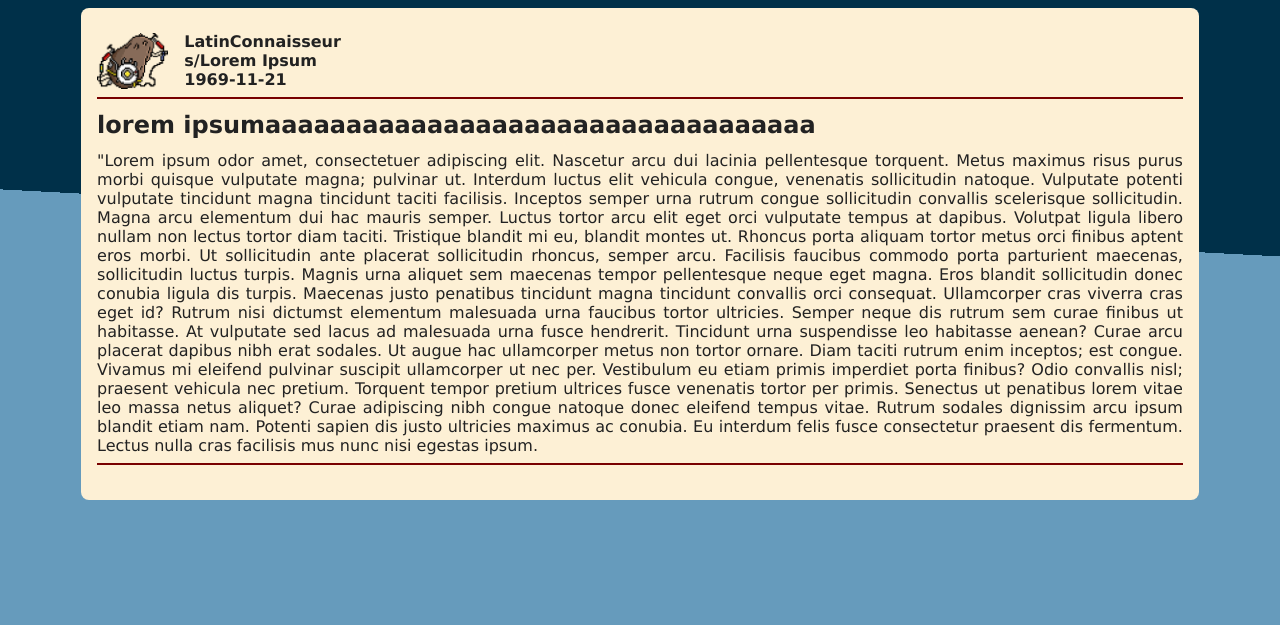
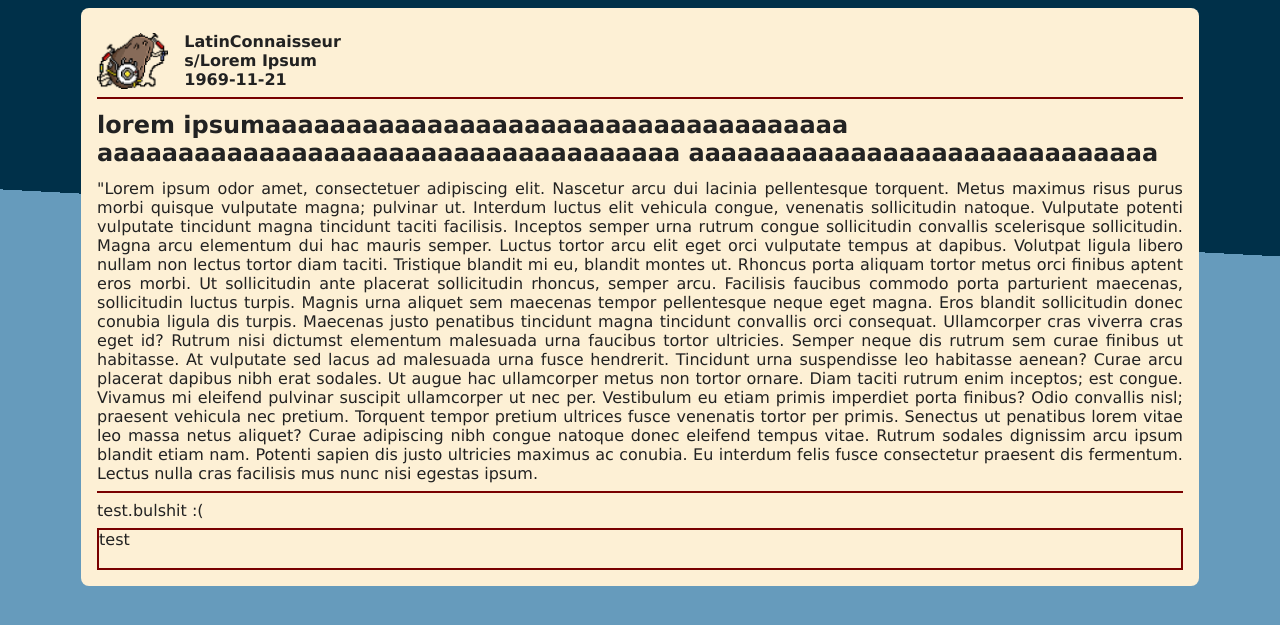
Before and after one commit to yvr8/h2025-Web-ProjetFinalWeb, a PHP site: page / in a window 1280 px wide. Shown: the part 64-689 px from the top of the page. Run offline with PHP 8.4, Linux system fonts and the light colour scheme.

Commit message:
Commentaire et fix content > h1 qui ne resizait pas correctement

```diff
--- a/css/index.css
+++ b/css/index.css
@@ -61,7 +61,13 @@ article{
     border-radius: 8px;
     margin: .5rem;
     padding: 1rem;
-    /*icon, username, publish date, sub*/
+    /*apply a separation line between elements for style*/
+    > div:not(:last-child):not(.reaction){
+        /*style*/
+        border-bottom-style: solid;
+        border-bottom-color: #780000;
+        border-bottom-width: 2px;
+    }
     .info {
         /*position*/
         display: flex;
@@ -69,10 +75,10 @@ article{
         flex-wrap: nowrap;
         gap: .5em;
         align-items: center;
-        /*style*/
-        border-bottom-style: solid;
-        border-bottom-color: #780000;
-        border-bottom-width: 2px;
+        /*!*style*!*/
+        /*border-bottom-style: solid;*/
+        /*border-bottom-color: #780000;*/
+        /*border-bottom-width: 2px;*/
         img{
             height: 3.5rem;
             width: auto;
@@ -88,28 +94,54 @@ article{
         }
     }
     .content {
-        /*style*/
-        border-bottom-style: solid;
-        border-bottom-color: #780000;
-        border-bottom-width: 2px;
+        /*!*style*!*/
+        /*border-bottom-style: solid;*/
+        /*border-bottom-color: #780000;*/
+        /*border-bottom-width: 2px;*/
         p {
+            text-wrap: auto;
             text-align: justify;
             text-justify: inter-word;
             margin: .5em 0;
         }
         h1 {
+            word-wrap: break-word;
+            text-wrap: auto;
             font-weight: bold;
             font-size: 1.5em;
-            text-wrap: wrap;
             margin: .5em 0;
         }
     }
-    /*likes, dislike, share*/
+
     .reaction {
-
+        /*TODO: likes, dislike, share*/
+        margin: .5em 0;
     }
-        /*just comment*/
     .comment {
-
+        display: grid;
+    }
+    .comment::after{
+        /*auto-resize (not my code) -> https://codepen.io/chriscoyier/pen/XWKEVLy*/
+        content: attr(data-replicated-value) " ";
+        white-space: pre-wrap;
+        visibility: hidden;
+    }
+    .comment > textarea {
+        /*auto-resize (not my code) -> https://codepen.io/chriscoyier/pen/XWKEVLy*/
+        resize: none;
+        overflow: hidden;
+    }
+    .comment::after, .comment > textarea{
+        /*style*/
+        background-color: transparent;
+        border-style: solid;
+        border-width: 2px;
+        border-color: #780000;
+        /*auto-resize (not my code) -> https://codepen.io/chriscoyier/pen/XWKEVLy*/
+        grid-area: 1 / 1 / 2 / 2;
+    }
+    .textarea:focus, .comment:focus{
+        border-width: 4px;
+        background-color: blue;
     }
 }
--- a/index.html
+++ b/index.html
@@ -28,7 +28,7 @@
                 </ul>
             </div>
             <div class="content">
-                <h1>lorem ipsumaaaaaaaaaaaaaaaaaaaaaaaaaaaaaaaaaa</h1>
+                <h1>lorem ipsumaaaaaaaaaaaaaaaaaaaaaaaaaaaaaaaaaaaa aaaaaaaaaaaaaaaaaaaaaaaaaaaaaaaaaaaa aaaaaaaaaaaaaaaaaaaaaaaaaaaaa</h1>
                 <p>"Lorem ipsum odor amet, consectetuer adipiscing elit. Nascetur arcu dui lacinia pellentesque torquent. Metus maximus risus purus morbi quisque vulputate magna; pulvinar ut. Interdum luctus elit vehicula congue, venenatis sollicitudin natoque. Vulputate potenti vulputate tincidunt magna tincidunt taciti facilisis. Inceptos semper urna rutrum congue sollicitudin convallis scelerisque sollicitudin. Magna arcu elementum dui hac mauris semper.
 
                 Luctus tortor arcu elit eget orci vulputate tempus at dapibus. Volutpat ligula libero nullam non lectus tortor diam taciti. Tristique blandit mi eu, blandit montes ut. Rhoncus porta aliquam tortor metus orci finibus aptent eros morbi. Ut sollicitudin ante placerat sollicitudin rhoncus, semper arcu. Facilisis faucibus commodo porta parturient maecenas, sollicitudin luctus turpis. Magnis urna aliquet sem maecenas tempor pellentesque neque eget magna. Eros blandit sollicitudin donec conubia ligula dis turpis. Maecenas justo penatibus tincidunt magna tincidunt convallis orci consequat.
@@ -38,8 +38,13 @@
                 Vestibulum eu etiam primis imperdiet porta finibus? Odio convallis nisl; praesent vehicula nec pretium. Torquent tempor pretium ultrices fusce venenatis tortor per primis. Senectus ut penatibus lorem vitae leo massa netus aliquet? Curae adipiscing nibh congue natoque donec eleifend tempus vitae. Rutrum sodales dignissim arcu ipsum blandit etiam nam. Potenti sapien dis justo ultricies maximus ac conubia. Eu interdum felis fusce consectetur praesent dis fermentum. Lectus nulla cras facilisis mus nunc nisi egestas ipsum.</p>
             </div>
             <div class="reaction">
-                <img src="" alt="">
+                <p>test.bulshit :(</p>
             </div>
+            <form>
+            <div class="comment">
+                <textarea id="tmp1" name="comment" spellcheck="false" placeholder="Comment..." onInput="this.parentNode.dataset.replicatedValue = this.value">test</textarea>
+            </div>
+            </form>
         </article>
     <footer>
 
```
